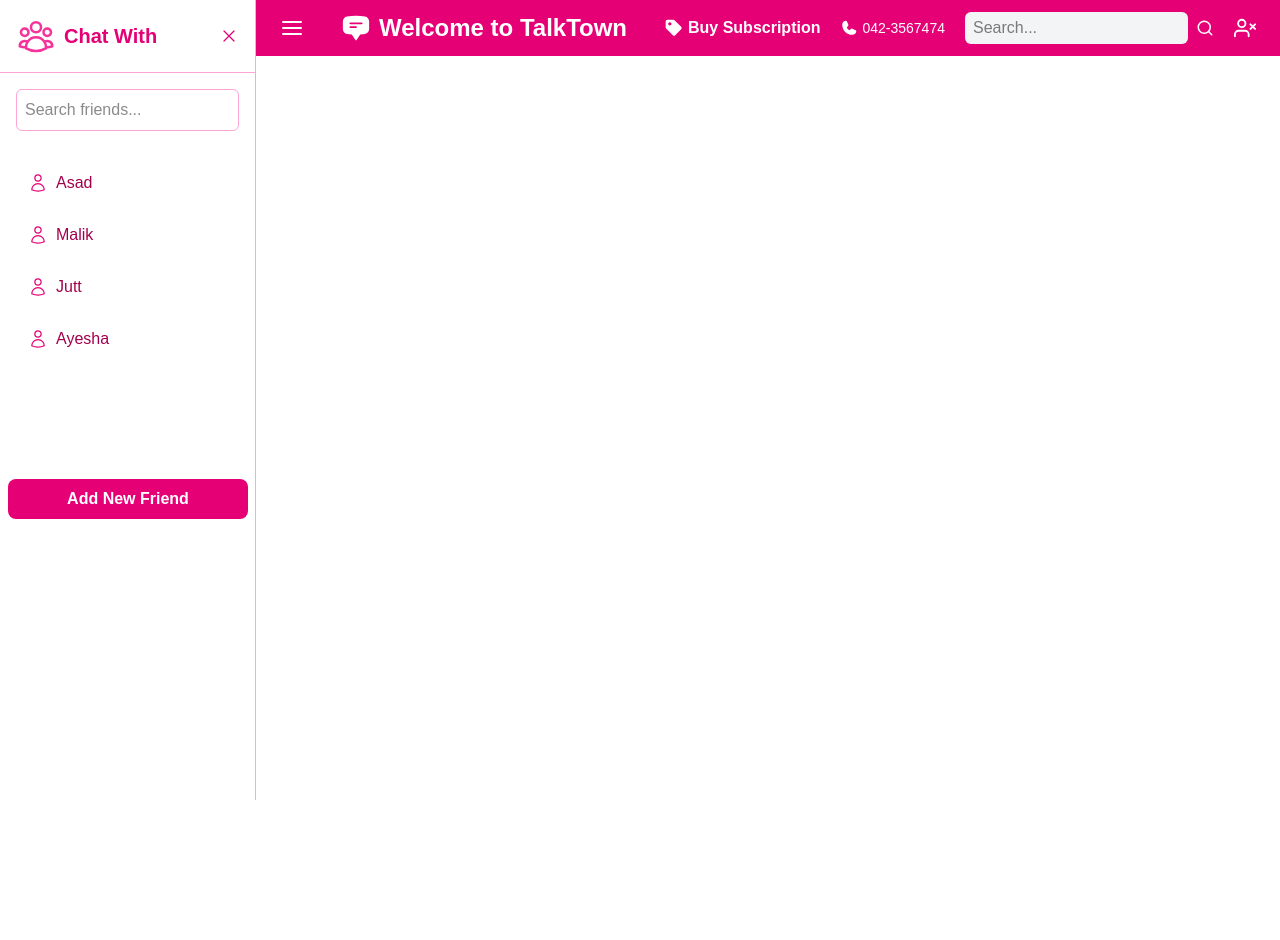
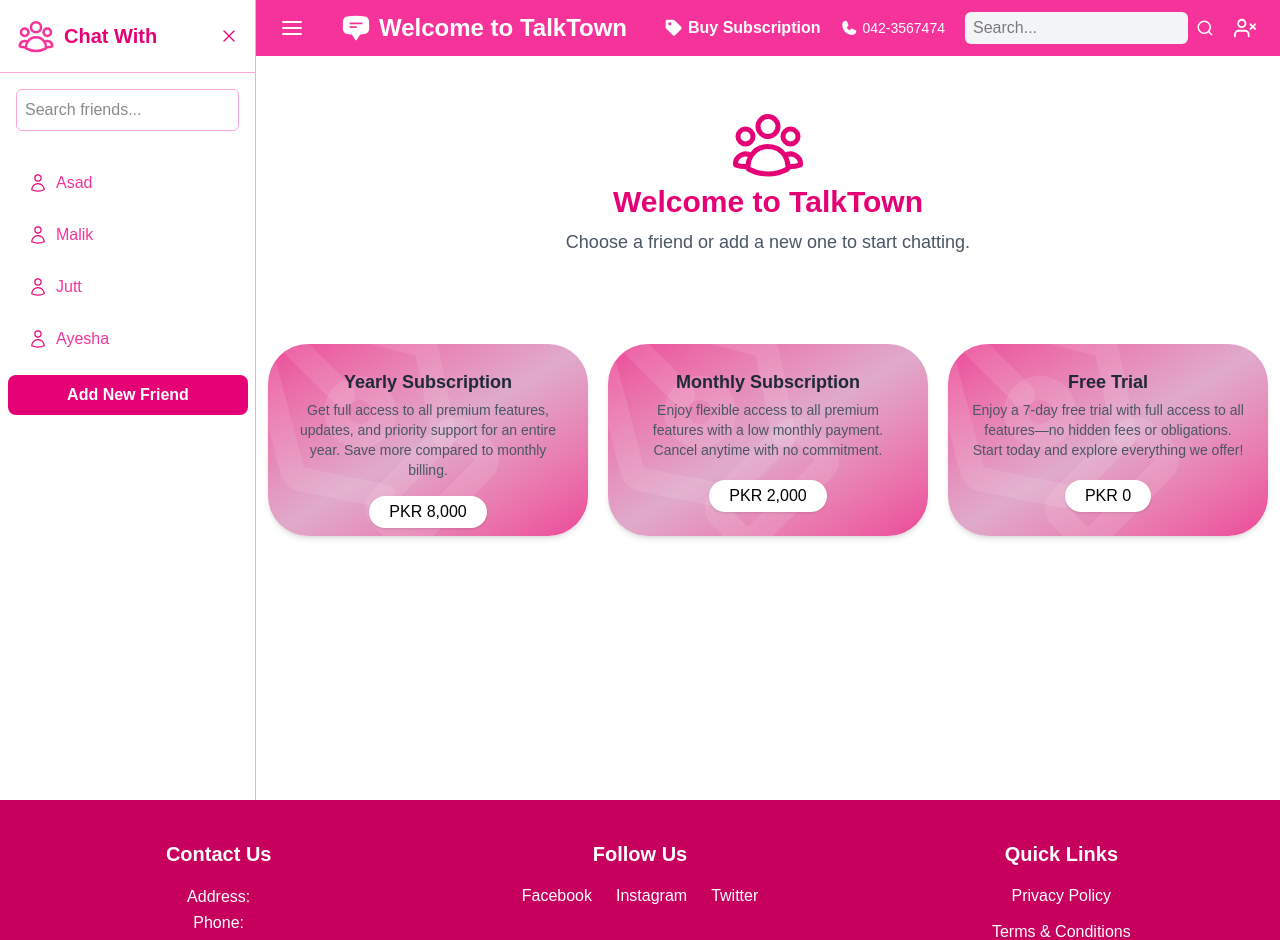
Before and after one commit to HusnainArif123/chatapp, a Next.js app: page /home in a window 1280 px wide. Shown: the top 940 px of the page. Before the commit the page ends 800 px from the top, so only its background shows below. Built offline with nearby package versions, Linux system fonts and the light colour scheme.

Commit message:
add home screen and add ui

```diff
--- a/package.json
+++ b/package.json
@@ -13,6 +13,7 @@
     "axios": "^1.8.4",
     "bcryptjs": "^3.0.2",
     "jsonwebtoken": "^9.0.2",
+    "lucide-react": "^0.487.0",
     "mongoose": "^8.13.2",
     "next": "15.2.4",
     "react": "^19.0.0",
--- /dev/null
+++ b/src/app/components/SubscriptionCard.tsx
@@ -0,0 +1,40 @@
+// components/CaseCard.tsx
+"use client";
+
+import { LucideIcon } from "lucide-react";
+import React from "react";
+
+interface CaseCardProps {
+  title: string;
+  description: string;
+  icon: LucideIcon;
+  buttonText?: string;
+}
+
+const CaseCard: React.FC<CaseCardProps> = ({
+  title,
+  description,
+  icon: Icon,
+  buttonText = "Go to case",
+}) => {
+  return (
+    <div className="relative w-80 h-48 p-6 rounded-[40px] bg-gradient-to-br from-[#ec4899] via-[#DFAACB] to-[#ec4899] shadow-md overflow-hidden">
+      <Icon className="absolute w-72 h-72 text-white/10 -left-10 -top-16" />
+
+      <div className="relative z-10 flex flex-col justify-between h-full">
+        <div>
+          <h2 className="text-lg font-semibold text-gray-800 mb-1">{title}</h2>
+          <p className="text-sm text-gray-600">{description}</p>
+        </div>
+
+        <div className="mt-4">
+          <button className="bg-white text-black rounded-full shadow px-5 py-1 hover:bg-gray-100">
+            {buttonText}
+          </button>
+        </div>
+      </div>
+    </div>
+  );
+};
+
+export default CaseCard;
--- /dev/null
+++ b/src/app/components/footer.tsx
@@ -0,0 +1,99 @@
+"use client";
+
+import Link from "next/link";
+
+interface IProps {
+  address: string;
+  phoneNo: string;
+  email: string;
+}
+
+const Footer = ({ address, phoneNo, email }: IProps) => {
+  return (
+    <footer className="bg-pink-700 text-white py-10">
+      <div className="container max-w-screen-xl mx-auto px-6 grid grid-cols-1 md:grid-cols-3 gap-8 text-center md:text-left">
+        {/* Contact Info */}
+        <div>
+          <h3 className="text-xl flex justify-center font-semibold mb-4">
+            Contact Us
+          </h3>
+          <p className="text-base flex justify-center  leading-relaxed">
+            Address:{address}
+          </p>
+          <p className="text-base flex justify-center  leading-relaxed">
+            Phone: {phoneNo}
+          </p>
+          <p className="text-base flex justify-center  leading-relaxed">
+            Email: {email}
+          </p>
+        </div>
+
+        {/* Social Media */}
+        <div>
+          <h3 className="text-xl font-semibold flex justify-center    mb-4">
+            Follow Us
+          </h3>
+          <div className="flex justify-center  gap-6 text-base">
+            <a
+              href="#"
+              className="hover:text-gray-300 transition-colors duration-200"
+            >
+              Facebook
+            </a>
+            <a
+              href="#"
+              className="hover:text-gray-300 transition-colors duration-200"
+            >
+              Instagram
+            </a>
+            <a
+              href="#"
+              className="hover:text-gray-300 transition-colors duration-200"
+            >
+              Twitter
+            </a>
+          </div>
+        </div>
+
+        {/* Quick Links */}
+        <div>
+          <h3 className="text-xl font-semibold mb-4 flex justify-center ">
+            Quick Links
+          </h3>
+          <ul className="space-y-3 text-base ">
+            <li>
+              <Link
+                href="/privacy-policy"
+                className="hover:text-gray-300 transition-colors duration-200 flex justify-center "
+              >
+                Privacy Policy
+              </Link>
+            </li>
+            <li>
+              <Link
+                href="/terms"
+                className="hover:text-gray-300 transition-colors duration-200 flex justify-center "
+              >
+                Terms & Conditions
+              </Link>
+            </li>
+            <li>
+              <Link
+                href="/support"
+                className="hover:text-gray-300 transition-colors duration-200 flex justify-center "
+              >
+                Customer Support
+              </Link>
+            </li>
+          </ul>
+        </div>
+      </div>
+
+      <div className="text-center text-sm mt-10 border-t border-pink-400 pt-4 flex justify-center ">
+        © 2024 TalkTown. All rights reserved.
+      </div>
+    </footer>
+  );
+};
+
+export default Footer;
--- a/src/app/components/header.tsx
+++ b/src/app/components/header.tsx
@@ -14,6 +14,8 @@
 import { useRouter } from "next/navigation";
 import axios from "axios";
 import { toast } from "react-toastify";
+import SubscriptionCard from "./SubscriptionCard";
+import { PenTool } from "lucide-react";
 
 interface IProps {
   phoneNo: string;
@@ -38,7 +40,7 @@
   };
 
   return (
-    <div className="flex">
+    <div className="flex flex-col min-h-screen">
       {/* Sidebar */}
       <div
         className={`${
@@ -47,7 +49,6 @@
       >
         <div className="flex items-center justify-between p-4 border-b border-pink-300">
           <div className="gap-2 text-gray-700 flex flex-row items-center">
-            {/* Page content goes here */}
             <UserGroupIcon className="h-10 w-10 text-pink-500 " />
             <h2 className="text-xl font-bold text-pink-600">Chat With</h2>
           </div>
@@ -67,7 +68,7 @@
             <li key={i}>
               <Link
                 href={`/${name.toLowerCase()}`}
-                className="rounded  text-pink-800 "
+                className="rounded  text-pink-500 "
               >
                 <div className="flex p-2 gap-2 items-center hover:bg-pink-300 cursor-pointer">
                   <UserIcon className="h-5 w-5 text-pink-600" />
@@ -77,19 +78,19 @@
             </li>
           ))}
         </ul>
-        <button className="w-60 mt-30 ml-2  bg-pink-600 text-white font-semibold py-2  rounded-lg hover:bg-pink-700 transition duration-200 ease-in-out disabled:opacity-50 disabled:cursor-not-allowed">
+        <button className="w-60 mt-4 ml-2 bg-pink-600 text-white font-semibold py-2 rounded-lg hover:bg-pink-700 transition duration-200 ease-in-out disabled:opacity-50 disabled:cursor-not-allowed">
           Add New Friend
         </button>
       </div>
 
       {/* Main Content Area */}
       <div
-        className={`flex-1 min-h-screen transition-all duration-300 ${
+        className={`flex-1 transition-all duration-300 ${
           isOpen ? "ml-64" : "ml-0"
         }`}
       >
         {/* Header */}
-        <div className="bg-pink-600 text-white">
+        <div className="bg-pink-500 text-white">
           <div className="px-6 py-3 flex justify-between items-center">
             <button
               onClick={() => setIsOpen(!isOpen)}
@@ -132,7 +133,38 @@
           </div>
         </div>
 
-        {/* Body Content Placeholder */}
+        {/* Welcome Section (Reduce height of this section) */}
+        <div className="flex flex-col items-center justify-center text-center py-12">
+          <UserGroupIcon className="h-20 w-40 text-pink-600 " />
+          <h1 className="text-3xl font-bold text-pink-600 mb-2">
+            Welcome to TalkTown
+          </h1>
+          <p className="text-gray-600 text-lg">
+            Choose a friend or add a new one to start chatting.
+          </p>
+        </div>
+
+        {/* Subscription Cards */}
+        <div className="flex flex-row items-start gap-5 justify-center text-center mt-10">
+          <SubscriptionCard
+            title="Yearly Subscription"
+            description="Get full access to all premium features, updates, and priority support for an entire year. Save more compared to monthly billing."
+            icon={PenTool}
+            buttonText={"PKR 8,000"}
+          />
+          <SubscriptionCard
+            title="Monthly Subscription"
+            description="Enjoy flexible access to all premium features with a low monthly payment. Cancel anytime with no commitment."
+            icon={PenTool}
+            buttonText={"PKR 2,000"}
+          />
+          <SubscriptionCard
+            title="Free Trial"
+            description="Enjoy a 7-day free trial with full access to all features—no hidden fees or obligations. Start today and explore everything we offer!"
+            icon={PenTool}
+            buttonText={"PKR 0"}
+          />
+        </div>
       </div>
     </div>
   );
--- a/src/app/home/page.tsx
+++ b/src/app/home/page.tsx
@@ -1,10 +1,12 @@
 "use client";
+import Footer from "../components/footer";
 import HeaderItem from "../components/header";
 
 const Home = () => {
   return (
     <div>
       <HeaderItem phoneNo={"042-3567474"} />
+      <Footer address={""} phoneNo={""} email={""} />
     </div>
   );
 };
```
Also changed, not shown: 1 other file (tests, documents, lock files or other folders).
